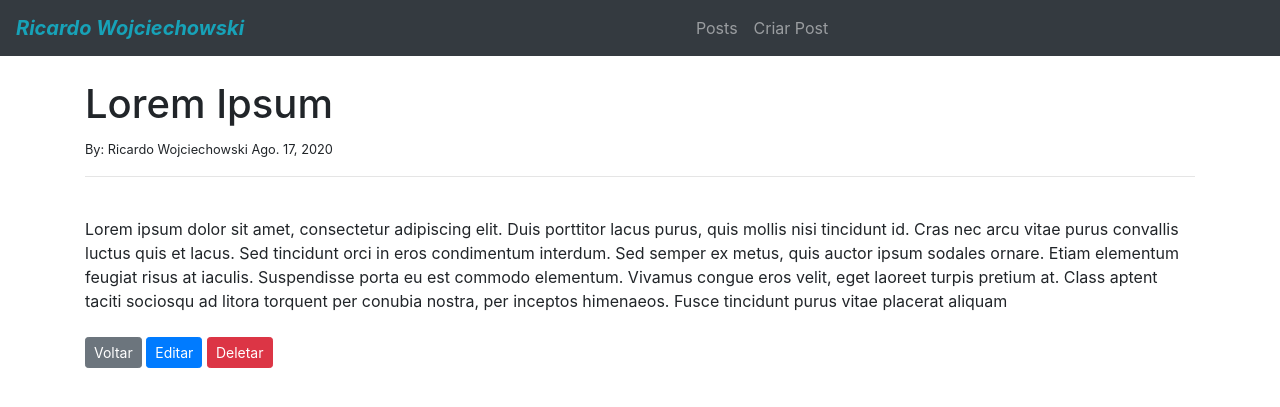
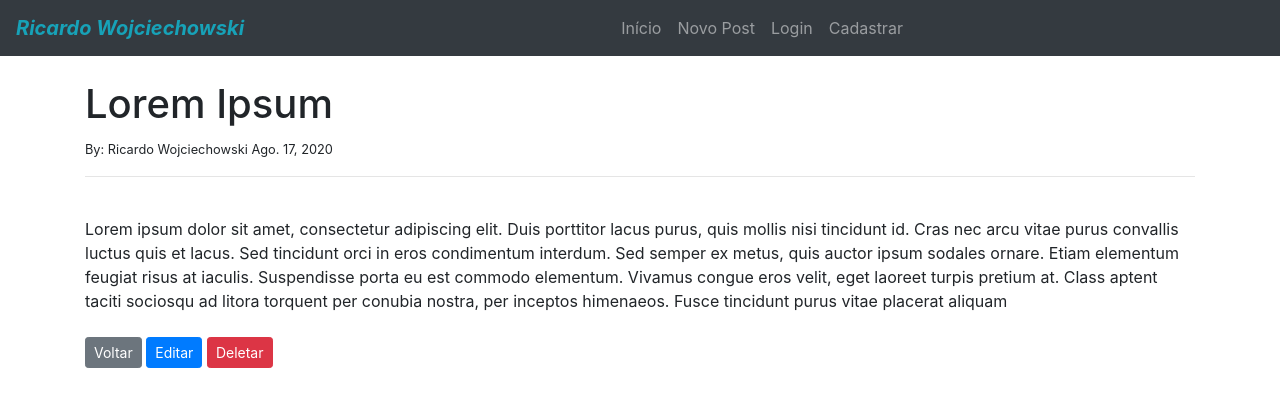
Before and after one commit to ricardowoj/blogRicardow, a Django app: page /artigo/2 in a window 1280 px wide. Shown: the top 407 px of the page. Run offline with Django 3.2, Linux system fonts and the light colour scheme; data comes from the database, SQL or seed files in the repository; some libraries are stand-ins or nearby versions.

Commit message:
change navbar in templates: cleate link for login and register

```diff
--- a/templates/navbar.html
+++ b/templates/navbar.html
@@ -8,10 +8,16 @@
     <div class="collapse navbar-collapse" id="navbarSupportedContent">
         <ul class="navbar-nav mr-auto mx-auto">
             <li class="nav-item">
-                <a class="nav-link" href="{% url 'home' %}">Posts</a>
+                <a class="nav-link" href="{% url 'home' %}">Início</a>
             </li>
             <li class="nav-item">
-                <a class="nav-link" href="{% url 'add-post' %}">Criar Post</a>
+                <a class="nav-link" href="{% url 'add-post' %}">Novo Post</a>
+            </li>
+            <li class="nav-item">
+                <a class="nav-link" href="{% url 'login' %}">Login</a>
+            </li>
+            <li class="nav-item">
+                <a class="nav-link" href="{% url 'register' %}">Cadastrar</a>
             </li>
         </ul>
     </div>
```
